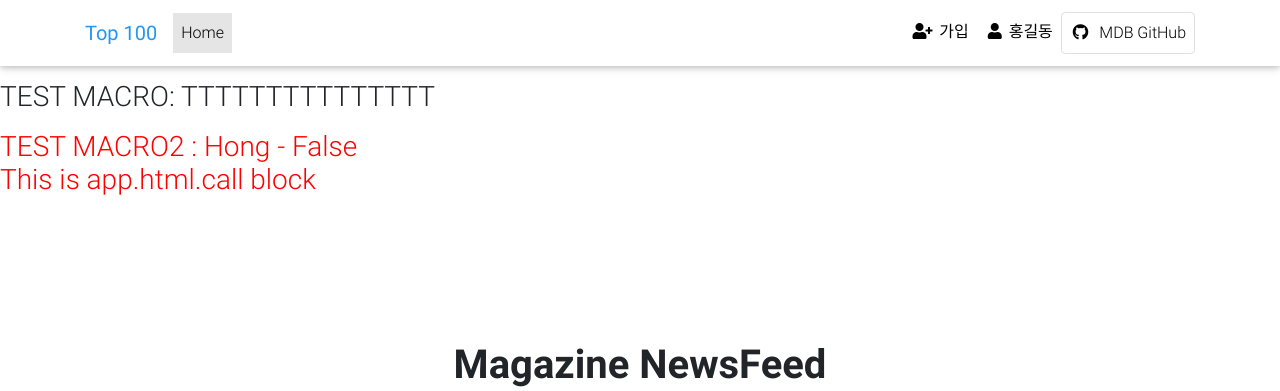
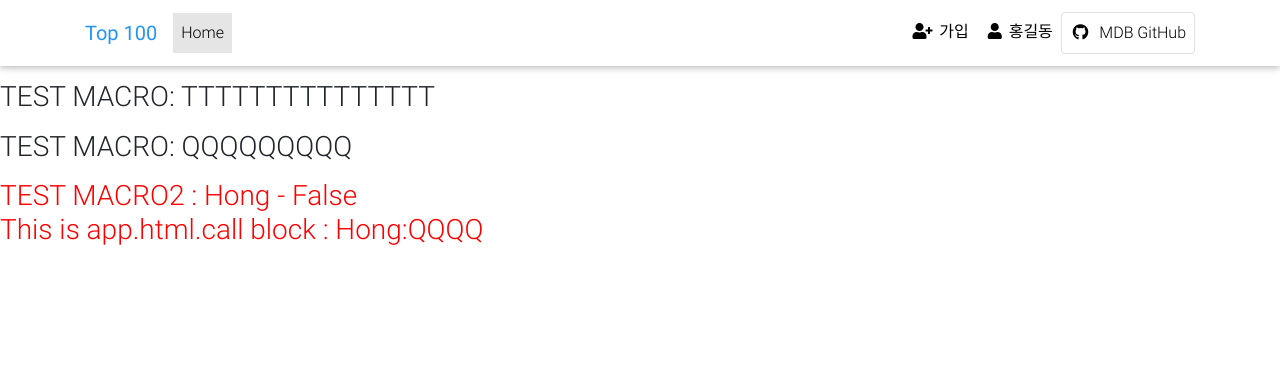
Before and after one commit to nomadlife/flask, a Flask app: page /top100 in a window 1280 px wide. Shown: the top 391 px of the page. Run offline with Flask 2, Linux system fonts and the light colour scheme; some libraries are stand-ins or nearby versions.

Commit message:
template-macro-update

```diff
--- a/helloflask/__init__.py
+++ b/helloflask/__init__.py
@@ -24,7 +24,7 @@
 
 @app.route('/top100')
 def top100():
-    return render_template('app.html', title="MAIN!!")
+    return render_template('app.html', title="MAIN!!", ttt="testTTT")
 
 @app.route('/main')
 def main():
--- a/helloflask/templates/app.html
+++ b/helloflask/templates/app.html
@@ -1,10 +1,15 @@
 {% extends "base.html" %}
 
+{% import "macro/tests.html" as cm %}
+{% from "macro/tests.html" import test_macro %}
+
+
 {% block test %}
-    <p>{{ test_macro('TTTTTTTTTTTTTTT') }} </p>
+    <p>{{ cm.test_macro('TTTTTTTTTTTTTTT') }} </p>
+	<p>{{ test_macro('QQQQQQQQQ') }} </p>
 
-    {% call test_macro2('Hong', 'bbb') %}
-      <p> This is app.html.call block </p>
+    {% call(x) cm.test_macro2('Hong', 'bbb') %}
+      <p> This is app.html.call block : {{x}} </p>
     {% endcall %}
 
 {% endblock %}
--- a/helloflask/templates/base.html
+++ b/helloflask/templates/base.html
@@ -18,18 +18,7 @@
   <!-- MDB core JavaScript -->
 </head>
 
-{% macro test_macro(type) -%}
-<h3>
-    TEST MACRO: {{type}}
-</h3>
-{%- endmacro %}
 
-{% macro test_macro2(name, class='aaa') -%}
-  <h3 class="{{class}}">
-  TEST MACRO2 : {{name}} - {{test_macro.caller}}
-  <div> {{caller()}} </div>
-  </h3>
-{%- endmacro %}
 
 <body>
 
--- /dev/null
+++ b/helloflask/templates/macro/tests.html
@@ -0,0 +1,12 @@
+{% macro test_macro(type) -%}
+<h3>
+    TEST MACRO: {{type}}
+</h3>
+{%- endmacro %}
+
+{% macro test_macro2(name, class='aaa') -%}
+  <h3 class="{{class}}">
+  TEST MACRO2 : {{name}} - {{test_macro.caller}}
+  <div> {{caller(name + ":QQQQ")}} </div>
+  </h3>
+{%- endmacro %}
```
